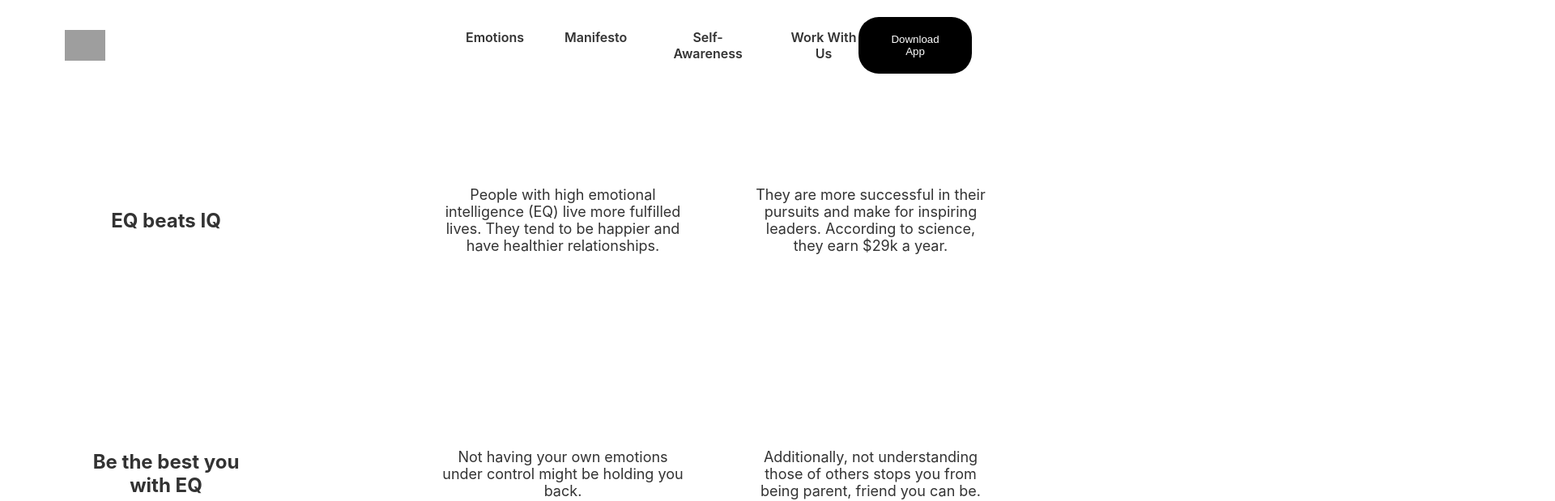
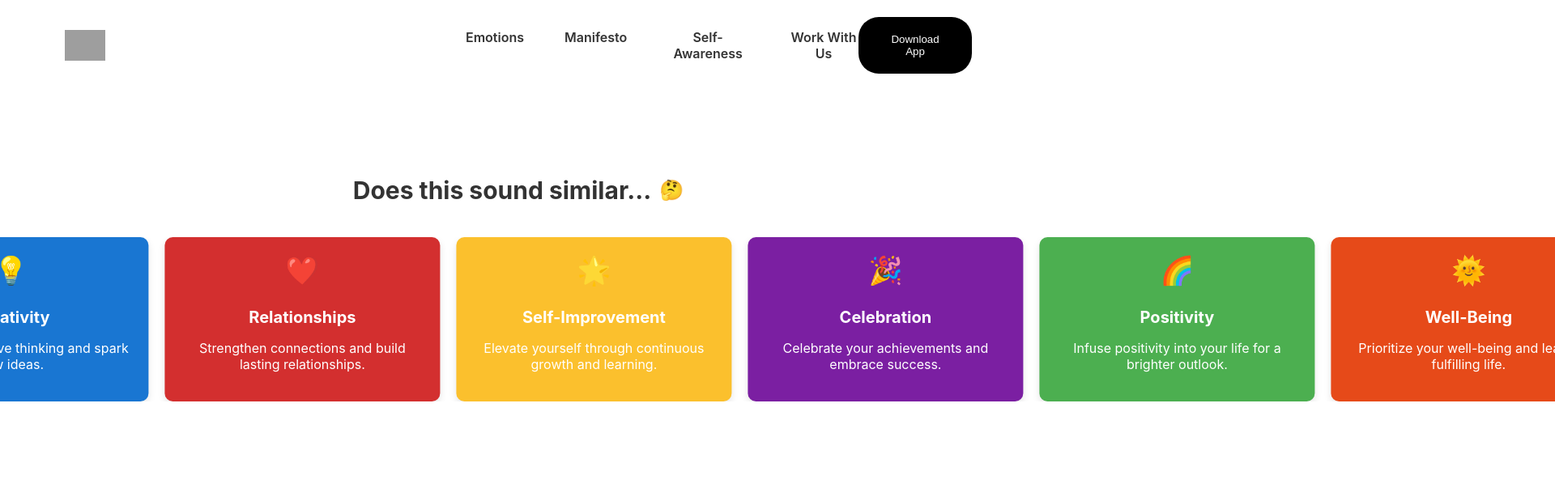
Before and after one commit to RiteshKumarShukla/EmoQuotient, a React (Create React App) app in the folder emoquotient/: page / in a window 1280 px wide. Shown: the top 619 px of the page at 81% size, 1920 px wide, since content can reach past the window. Built offline with nearby package versions, Linux system fonts and the light colour scheme; grey boxes are pictures that could not be loaded.

Commit message:
cards carousel working fine

```diff
--- a/emoquotient/src/App.js
+++ b/emoquotient/src/App.js
@@ -1,4 +1,5 @@
 import './App.css';
+import CardSection from './components/Cards/Card';
 import EQSection from './components/EQ/EQ';
 import EQSection2 from './components/EQ/EQ2';
 import Footer from './components/Footer/Footer';
@@ -11,6 +12,7 @@ function App() {
   return (
     <div className="App">
       <Header/>
+      <CardSection/>
       <EQSection/>
       <EQSection2/>
       <Test/>
--- /dev/null
+++ b/emoquotient/src/components/Cards/Card.jsx
@@ -0,0 +1,153 @@
+import React from 'react';
+import styled from 'styled-components';
+import { motion } from 'framer-motion';
+
+const CardSectionWrapper = styled.section`
+  padding: 80px 0;
+  text-align: center;
+`;
+
+const SectionHeading = styled.h2`
+  font-size: 30px;
+  font-weight: bold;
+  color: #333;
+  display: flex;
+  align-items: center;
+  justify-content: center;
+  margin-bottom: 40px;
+
+  & > span {
+    margin-left: 10px;
+    font-size: 24px;
+  }
+`;
+
+const CardContainer = styled.div`
+  display: flex;
+  overflow: hidden;
+  width: max-content;
+  position: relative;
+  animation: scroll 20s linear infinite;
+
+  @keyframes scroll {
+    0% {
+      transform: translateX(0);
+    }
+    100% {
+      transform: translateX(calc(-100% + 20px));
+    }
+  }
+`;
+const Card = styled(motion.div)`
+  flex: 1;
+  min-width: 300px;
+  max-width: 300px;
+  padding: 20px;
+  margin: 0 10px;
+  border-radius: 10px;
+  background-color: ${props => props.bgColor};
+  box-shadow: 0px 4px 10px rgba(0, 0, 0, 0.1);
+  transition: transform 0.3s ease-in-out, background-color 0.3s ease-in-out;
+
+  &:hover {
+    background-color: #7f00ff;
+  }
+}
+`;
+
+const CardEmoji = styled.span`
+  font-size: 34px;
+  display: block;
+  margin-bottom: 10px;
+`;
+
+const CardHeading = styled.h4`
+  font-size: 20px;
+  font-weight: bold;
+  color: #fff;
+  margin-bottom: 10px;
+`;
+
+const CardParagraph = styled.p`
+  font-size: 16px;
+  color: #fff;
+`;
+
+const cardData = [
+    {
+        emoji: '😊',
+        heading: 'Happiness',
+        paragraph: 'Discover the joy of small moments and find happiness within.',
+        bgColor: '#ff8f00'
+    },
+    {
+        emoji: '🧘',
+        heading: 'Mindfulness',
+        paragraph: 'Practice mindfulness to stay present and reduce stress.',
+        bgColor: '#388e3c'
+    },
+    {
+        emoji: '💡',
+        heading: 'Creativity',
+        paragraph: 'Boost your creative thinking and spark new ideas.',
+        bgColor: '#1976d2'
+    },
+    {
+        emoji: '❤️',
+        heading: 'Relationships',
+        paragraph: 'Strengthen connections and build lasting relationships.',
+        bgColor: '#d32f2f'
+    },
+    {
+        emoji: '🌟',
+        heading: 'Self-Improvement',
+        paragraph: 'Elevate yourself through continuous growth and learning.',
+        bgColor: '#fbc02d'
+    },
+    {
+        emoji: '🎉',
+        heading: 'Celebration',
+        paragraph: 'Celebrate your achievements and embrace success.',
+        bgColor: '#7b1fa2'
+    },
+    {
+        emoji: '🌈',
+        heading: 'Positivity',
+        paragraph: 'Infuse positivity into your life for a brighter outlook.',
+        bgColor: '#4caf50'
+    },
+    {
+        emoji: '🌞',
+        heading: 'Well-Being',
+        paragraph: 'Prioritize your well-being and lead a fulfilling life.',
+        bgColor: '#e64a19'
+    }
+];
+
+
+const CardSection = () => {
+    return (
+        <CardSectionWrapper>
+            <SectionHeading>
+                Does this sound similar... <span>🤔</span>
+            </SectionHeading>
+            <CardContainer>
+                {cardData.map((card, index) => (
+                    <Card
+                        key={index}
+                        bgColor={card.bgColor}
+                        initial={{ opacity: 0, x: 20 }}
+                        animate={{ opacity: 1, x: 0 }}
+                        transition={{ duration: 0.5, delay: 0.1 * index }}
+                    >
+                        <CardEmoji>{card.emoji}</CardEmoji>
+                        <CardHeading>{card.heading}</CardHeading>
+                        <CardParagraph>{card.paragraph}</CardParagraph>
+                    </Card>
+                ))}
+            </CardContainer>
+        </CardSectionWrapper>
+    );
+};
+
+export default CardSection;
```
